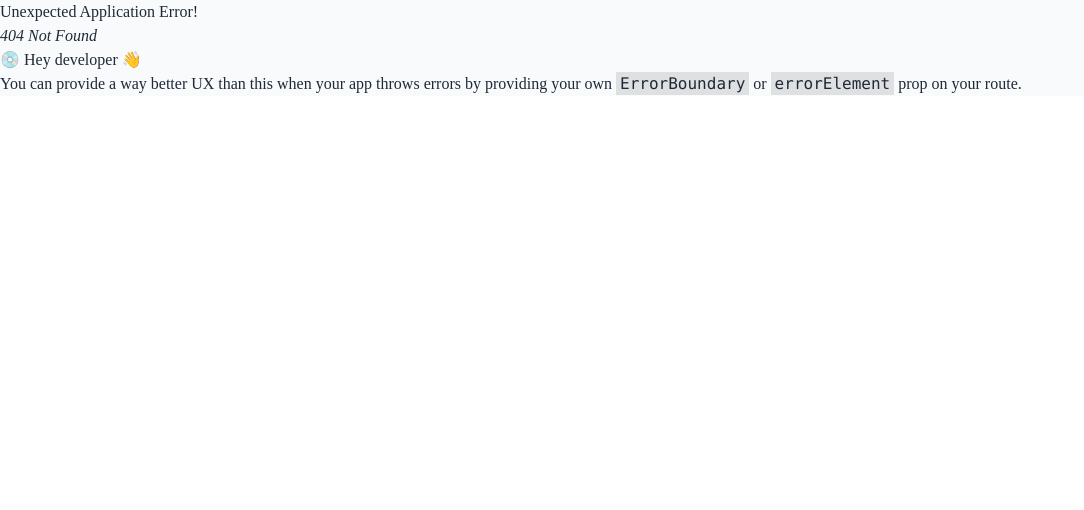
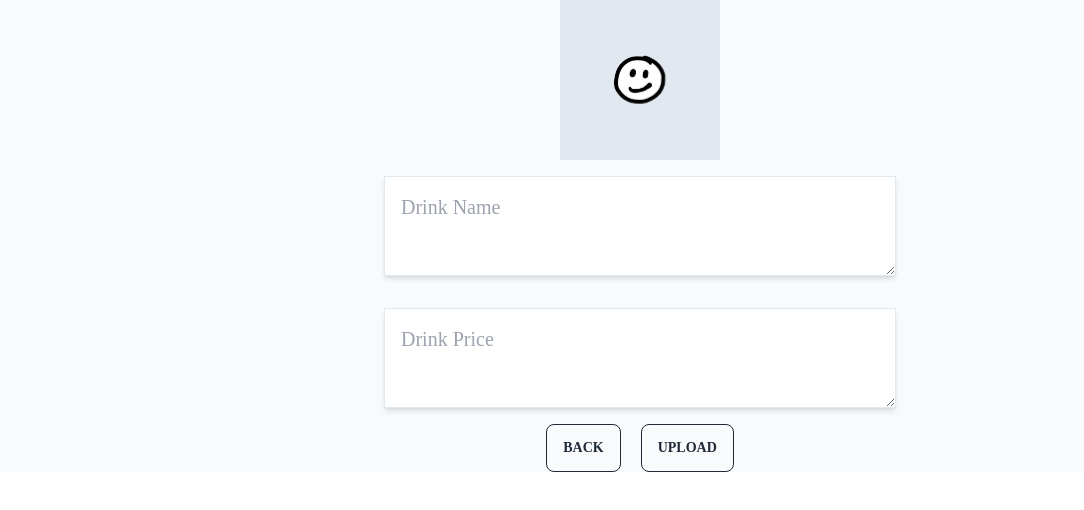
Before and after one commit to NANAIPRM/BARTHIP_FRONTEND, a React (Vite) app: page /admin in a window 1280 px wide. Before the commit this address had no page. Shown: the top 510 px of the page, without its empty margins (0-1084 px from the left). Built offline with nearby package versions, Linux system fonts and the light colour scheme; no server answers.

Commit message:
admin post

```diff
--- /dev/null
+++ b/src/Pages/AdminPage.jsx
@@ -0,0 +1,8 @@
+import React from 'react'
+import AdminPageContainer from '../features/AdminPage/Components/AdminPageContainer'
+
+function AdminPage() {
+  return <AdminPageContainer />
+}
+
+export default AdminPage
--- /dev/null
+++ b/src/api/post-api.js
@@ -0,0 +1,10 @@
+import axios from './axios'
+
+export const editPostApi = (editInput) => axios.post('/post/edit', editInput)
+export const postApi = (postInput) =>
+  axios.post('/product/drink', postInput, {
+    headers: { 'Content-Type': 'multipart/form-data' },
+  })
+
+export const getPostApi = () => axios.get('/product/drink')
+export const deletePostApi = (id) => axios.delete(`/post/${id}`)
--- a/src/components/buyCard.jsx
+++ b/src/components/buyCard.jsx
@@ -6,8 +6,8 @@ export default function BuyCard({ image, name, price }) {
       <div className="flex flex-col justify-center items-center relative w-40 gap-4">
         <img src="src/assets/iBoxbuy.svg" alt="Buybox" />
         <div className="w-30 py-2 px-10 absolute top-5 bottom-5">
-          <IiMilktea />
-          {image}
+          {/* <IiMilktea /> */}
+          <img src={image} className="w-[60px]" />
         </div>
         <div>{name}</div>
         <div>ราคา {price} บาท</div>
--- /dev/null
+++ b/src/contexts/AdminPostContextProvider.jsx
@@ -0,0 +1,26 @@
+import React from 'react'
+import { createContext, useEffect, useState } from 'react'
+import { postApi, editPostApi } from '../api/post-api'
+
+const PostContext = createContext()
+
+function PostContextProvider({ children }) {
+  const [post, setPost] = useState(null)
+  useEffect(() => {}, [])
+  async function postFn(postInput) {
+    const res = await postApi(postInput)
+  }
+  async function editFn(editInput) {
+    const res = await editPostApi(editInput)
+    await postFn(editInput)
+  }
+
+  return (
+    <PostContext.Provider value={{ post, postFn, editFn }}>
+      {children}
+    </PostContext.Provider>
+  )
+}
+
+export { PostContext }
+export default PostContextProvider
--- a/src/contexts/DrinkContextComponent.jsx
+++ b/src/contexts/DrinkContextComponent.jsx
@@ -1,4 +1,5 @@
 import React, { createContext, useEffect, useState } from 'react'
+import { getPostApi } from '../api/post-api'
 
 const DrinkContext = createContext()
 
@@ -38,11 +39,20 @@ function DrinkContextComponent({ children }) {
   ]
   const [allDrinks, setDrinks] = useState([])
   const [userDrink, setUserDrink] = useState(drinks[0])
+  console.log(allDrinks)
+
+  const getDrinks = async () => {
+    const res = await getPostApi()
+    console.log(res.data.drinks)
+    setDrinks(res.data.drinks)
+  }
   useEffect(() => {
-    setDrinks(drinks)
+    getDrinks()
   }, [])
   return (
-    <DrinkContext.Provider value={{ allDrinks, userDrink, setUserDrink }}>
+    <DrinkContext.Provider
+      value={{ allDrinks, userDrink, setUserDrink, getDrinks }}
+    >
       {children}
     </DrinkContext.Provider>
   )
--- /dev/null
+++ b/src/features/AdminPage/Components/AdminPageContainer.jsx
@@ -0,0 +1,104 @@
+import React, { useState } from 'react'
+import { useNavigate } from 'react-router-dom'
+import { usePostContext } from '../../../hooks/usePostContext'
+import { IiHead } from '../../../icons'
+import { postApi } from '../../../api/post-api'
+import { DrinkContext } from '../../../contexts/DrinkContextComponent'
+import { useDrinkContext } from '../../../hooks/useDrinkContext'
+
+function AdminPageContainer() {
+  const [noPic, setNopic] = useState(true)
+  const [file, setFile] = useState(null)
+  const [fileUrl, setFileUrl] = useState('')
+
+  const chooseFileFn = (e) => {
+    if (e.target.files[0]) {
+      setFileUrl(URL.createObjectURL(e.target.files[0]))
+      setFile(e.target.files[0])
+      setNopic(false)
+    }
+  }
+  const [postInput, setPost] = useState({})
+
+  const { postFn } = usePostContext()
+  const { getDrinks } = useDrinkContext()
+  const navigate = useNavigate()
+
+  const handlePostInput = (e) =>
+    setPost({ ...postInput, [e.target.name]: e.target.value })
+  console.log(postInput)
+
+  const handleBack = (e) => {
+    e.preventDefault()
+    navigate('/shop')
+  }
+  const handleUpload = async (e) => {
+    e.preventDefault()
+    const formData = new FormData()
+    if (postInput.name) {
+      formData.append('name', postInput.name)
+    }
+    if (postInput.price) {
+      formData.append('price', +postInput.price)
+    }
+    if (file) {
+      console.log(file)
+      formData.append('image', file)
+    }
+    console.log(formData)
+    const res = await postApi(formData)
+    getDrinks()
+    navigate('/shop')
+  }
+
+  return (
+    <div className="flex flex-col items-center">
+      <input
+        id="uploadPic"
+        type="file"
+        placeholder="You can't touch this"
+        className="hidden"
+        onChange={(e) => chooseFileFn(e)}
+      />
+
+      <label
+        htmlFor="uploadPic"
+        className="relative h-[160px] w-[160px] aspect-[4/6] bg-slate-200 flex justify-center items-center"
+      >
+        <img
+          className={`absolute w-full h-full object-cover ${
+            noPic ? 'hidden' : ''
+          }`}
+          src={fileUrl}
+          alt="upload picture"
+          onError={(e) => setNopic(true)}
+        />
+        <IiHead className="w-14 h-14 " />
+      </label>
+      <textarea
+        placeholder="Drink Name"
+        name="name"
+        value={postInput.name}
+        className="w-[40%] h-[100px] text-xl border border-slate-200 shadow-md my-4 p-4"
+        onChange={handlePostInput}
+      ></textarea>
+      <textarea
+        placeholder="Drink Price"
+        name="price"
+        value={postInput.price}
+        className="w-[40%] h-[100px] text-xl border border-slate-200 shadow-md my-4 p-4"
+        onChange={handlePostInput}
+      ></textarea>
+      <div className="flex gap-5">
+        <button className="btn btn-outline" onClick={handleBack}>
+          Back
+        </button>
+        <button className="btn btn-outline" onClick={handleUpload}>
+          UPLOAD
+        </button>
+      </div>
+    </div>
+  )
+}
+
+export default AdminPageContainer
--- a/src/features/HomePage/components/HomePageContainer.jsx
+++ b/src/features/HomePage/components/HomePageContainer.jsx
@@ -38,7 +38,7 @@ export default function Home() {
                 </div>
                 <div className="rounded-2xl shadow-lg py-4 px-6 text-center mt-6">
                   <p className="text-xl">เลือกเครื่องดื่มที่บ่งบอกตัวคุณ</p>
-                  <div className="grid grid-rows-1 grid-flow-col w-80 sm:w-96 mx-auto lg:w-[400px] overflow-x-scroll">
+                  <div className="grid grid-rows-1 grid-flow-col w-[320px] sm:min-w-[320px] mx-auto lg:w-[400px] overflow-x-scroll">
                     {allDrinks.map((el, idx) => (
                       <DrinkBar
                         key={idx}
--- a/src/features/ShopPage/components/ShopPageContainer.jsx
+++ b/src/features/ShopPage/components/ShopPageContainer.jsx
@@ -1,8 +1,11 @@
 import React from 'react'
 import BuyCard from '../../../components/buyCard'
 import Random from '../../../layouts/Modals/Random'
+import { useContext } from 'react'
+import { DrinkContext } from '../../../contexts/DrinkContextComponent'
 
 function ShopPageContainer() {
+  const { allDrinks } = useContext(DrinkContext)
   const product = [
     {
       image: '',
@@ -27,9 +30,9 @@ function ShopPageContainer() {
   ]
   return (
     <div className="h-screen flex justify-center items-center ">
-      <div className="flex">
-        {product.map((el, id) => (
-          <BuyCard image={el.image} name={el.name} price={el.price} />
+      <div className="flex flex-wrap w-[70%]  ">
+        {allDrinks.map((el, id) => (
+          <BuyCard image={el.image} name={el.name} price={el.price} key={id} />
         ))}
       </div>
     </div>
--- /dev/null
+++ b/src/hooks/useDrinkContext.jsx
@@ -0,0 +1,5 @@
+import { useContext } from 'react'
+
+import { DrinkContext } from '../contexts/DrinkContextComponent'
+
+export const useDrinkContext = () => useContext(DrinkContext)
--- /dev/null
+++ b/src/hooks/usePostContext.jsx
@@ -0,0 +1,4 @@
+import { useContext } from 'react'
+import { PostContext } from '../contexts/AdminPostContextProvider'
+
+export const usePostContext = () => useContext(PostContext)
--- a/src/main.jsx
+++ b/src/main.jsx
@@ -5,13 +5,16 @@ import DrinkContextComponent from './contexts/DrinkContextComponent.jsx'
 import GoogleContextProvider from './contexts/GoogleContextProvider.jsx'
 import AuthContextProvider from './contexts/AuthContext.jsx'
 import './index.css'
+import PostContextProvider from './contexts/AdminPostContextProvider.jsx'
 
 ReactDOM.createRoot(document.getElementById('root')).render(
   <React.StrictMode>
     <AuthContextProvider>
       <DrinkContextComponent>
         <GoogleContextProvider>
-          <App />
+          <PostContextProvider>
+            <App />
+          </PostContextProvider>
         </GoogleContextProvider>
       </DrinkContextComponent>
     </AuthContextProvider>
--- a/src/route/Router.jsx
+++ b/src/route/Router.jsx
@@ -5,7 +5,7 @@ import RegisterPage from '../Pages/Register'
 import HomePage from '../Pages/HomePage'
 import ChatroomPage from '../Pages/ChatroomPage'
 import BoostPage from '../Pages/BoostPage'
-
+import AdminPage from '../Pages/AdminPage'
 import ShopPage from '../Pages/ShopPage'
 import PaymentPage from '../Pages/PaymentPage'
 
@@ -20,6 +20,10 @@ const router = createBrowserRouter([
   {
     path: '/register',
     element: <RegisterPage />,
+  },
+  {
+    path: '/admin',
+    element: <AdminPage />,
   },
   {
     path: '/',
```
